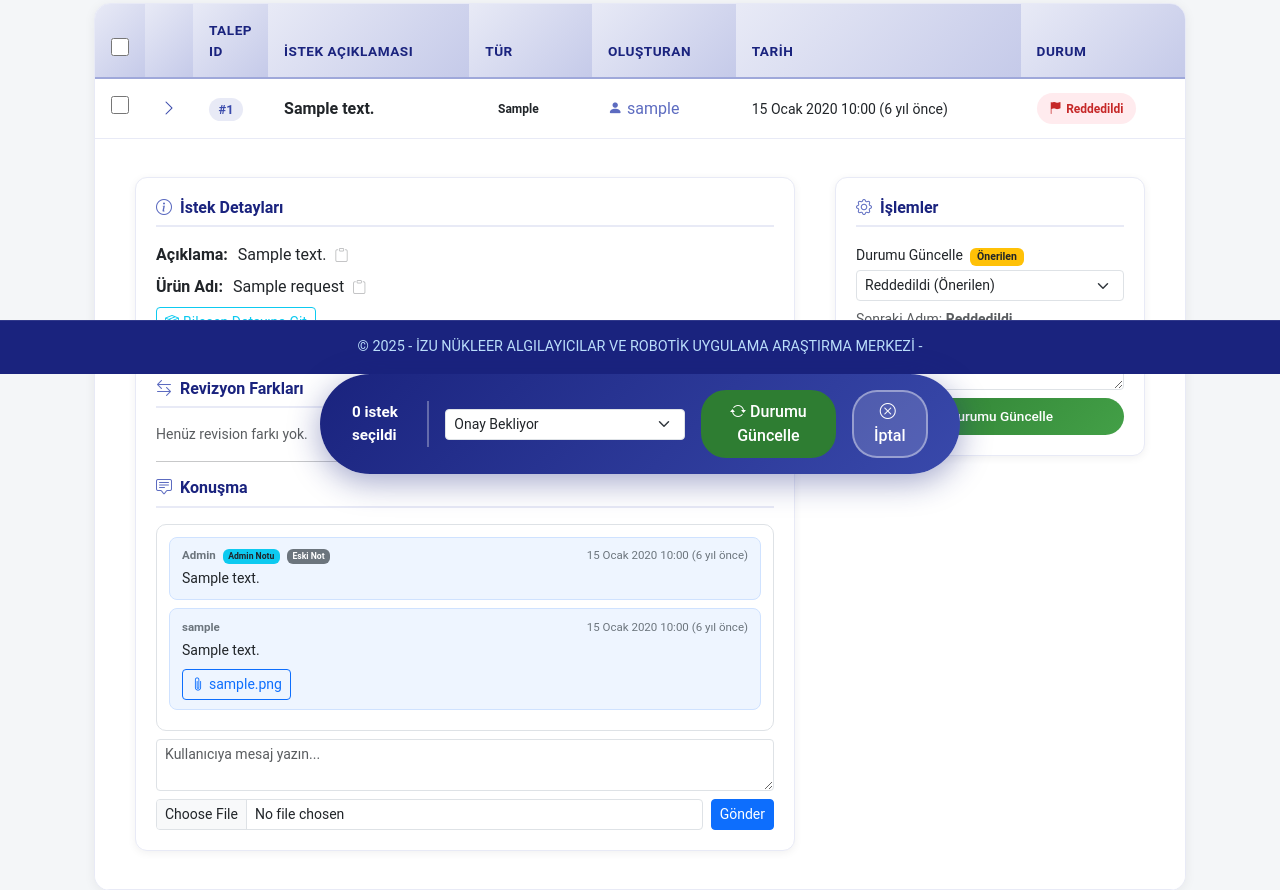
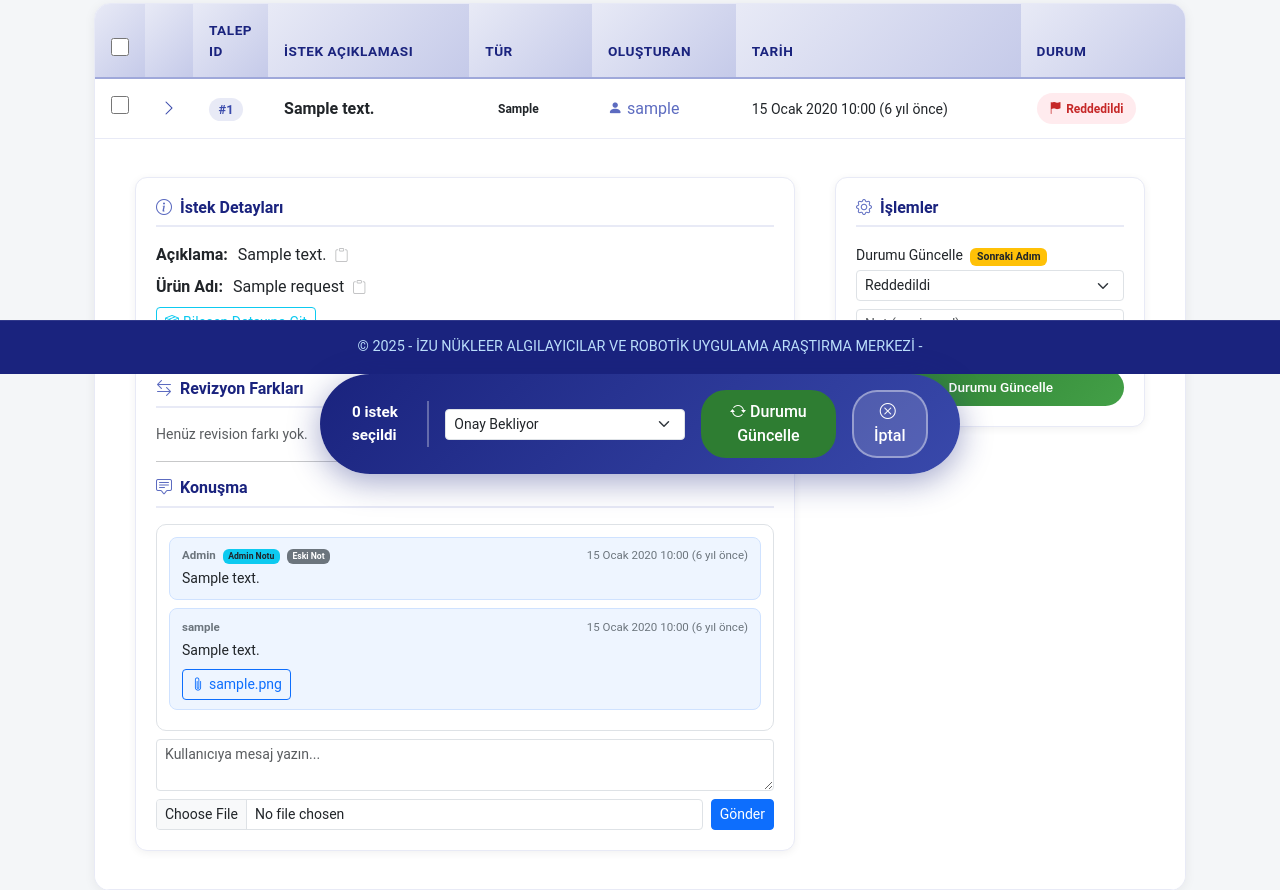
Before and after one commit to GhaithKalo/Istifci, a Flask app: page /admin/requests in a window 1280 px wide, after a click that opens the changed part. Shown: the part 426-1316 px from the top of the page. Run offline with Flask 3, Linux system fonts and the light colour scheme; a user stored in the database is signed in; tables that the repository leaves empty hold one stand-in row (values such as "Sample post"); some libraries are stand-ins or nearby versions; some web fonts are replaced.

Commit message:
Refine suggested status display and price check
Agent-Logs-Url: https://github.com/GhaithKalo/Istifci/sessions/c83c8c49-4d4e-401a-b405-cd54cd34e591

Co-authored-by: GhaithKalo <223726649+GhaithKalo@users.noreply.github.com>

```diff
--- a/app.py
+++ b/app.py
@@ -299,16 +299,17 @@ def get_request_macro_phase(status: str | None) -> int:
 def request_has_high_unit_price(req: Request) -> bool:
     if not req:
         return False
+    items = None
     try:
         items = req.items.all() if hasattr(req.items, 'all') else list(req.items or [])
     except (AttributeError, TypeError) as exc:
         app.logger.debug("Request items unavailable for price check: %s", exc)
-        items = None
-    if items:
+    if items is not None:
         for item in items:
             if item.unit_price and item.unit_price > WET_SIGNATURE_PRICE_THRESHOLD:
                 return True
-        return False
+        if items:
+            return False
     if req.unit_price and req.unit_price > WET_SIGNATURE_PRICE_THRESHOLD:
         return True
     return bool(req.requires_wet_signature)
--- a/templates/admin/manage_requests.html
+++ b/templates/admin/manage_requests.html
@@ -987,7 +987,7 @@
                           <label class="form-label small mb-1">
                             Durumu Güncelle
                             {% if req.recommended_status %}
-                              <span class="badge bg-warning text-dark ms-1">Önerilen</span>
+                              <span class="badge bg-warning text-dark ms-1">Sonraki Adım</span>
                             {% endif %}
                           </label>
                           {% set options = status_options.get(req.req_type, status_options.get('satin_alma', [])) %}
@@ -995,15 +995,10 @@
                           <select name="status" class="form-select form-select-sm mb-2">
                             {% for status_value in options %}
                             <option value="{{ status_value }}" {% if status_value == suggested_status %}selected{% endif %}>
-                              {{ status_value|request_status_label }}{% if req.recommended_status == status_value %} (Önerilen){% endif %}
+                              {{ status_value|request_status_label }}
                             </option>
                             {% endfor %}
                           </select>
-                          {% if req.recommended_status %}
-                            <div class="small text-muted mb-2">
-                              Sonraki Adım: <strong>{{ req.recommended_status|request_status_label }}</strong>
-                            </div>
-                          {% endif %}
                           <textarea name="admin_note" class="form-control form-control-sm" rows="2" placeholder="Not (opsiyonel)"></textarea>
                           <button type="submit" class="btn btn-action accept w-100 mt-2">
                             <i class="bi bi-arrow-repeat me-2"></i>Durumu Güncelle
```
